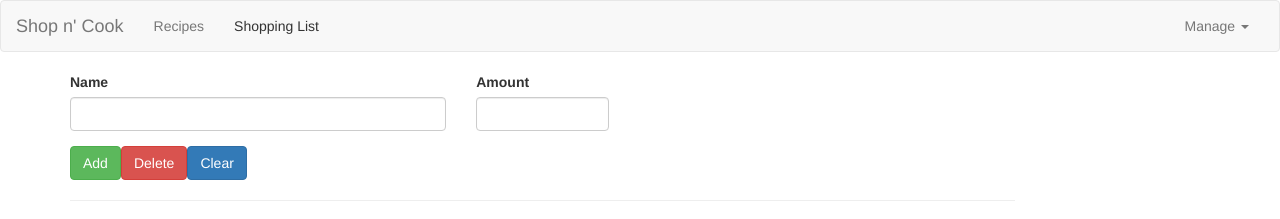
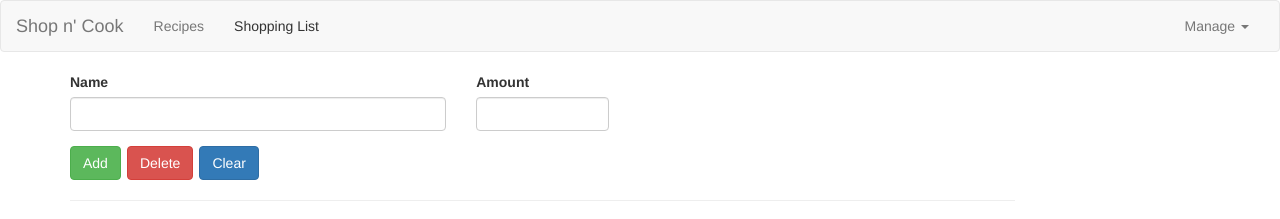
Before and after one commit to stavthal/shop-n-cook, an Angular app: page / in a window 1280 px wide. Both pictures are taken after a click on the link "Shopping List". Shown: the top 219 px of the page. Built offline with nearby package versions, Linux system fonts and the light colour scheme.

Commit message:
additions

```diff
--- a/src/app/app.component.html
+++ b/src/app/app.component.html
@@ -2,9 +2,9 @@
 <div class="container">
   <div class="row">
     <div class="col-md-12">
-      @if (loadedFeature === 'recipe') {
+      @if (loadedFeature === "recipe") {
         <app-recipes></app-recipes>
-      } @else if (loadedFeature === 'shopping-list') {
+      } @else if (loadedFeature === "shopping-list") {
         <app-shopping-list></app-shopping-list>
       }
     </div>
--- a/src/app/recipes/recipe-detail/recipe-detail.component.html
+++ b/src/app/recipes/recipe-detail/recipe-detail.component.html
@@ -1,6 +1,11 @@
 <div class="row">
   <div class="col-xs-12">
-    <img [src]="recipe.imagePath" [alt]="recipe.name" class="img-responsive"/>
+    <img
+      [src]="recipe.imagePath"
+      [alt]="recipe.name"
+      class="img-responsive"
+      height="300"
+    />
   </div>
 </div>
 <div class="row">
--- a/src/app/shopping-list/shopping-edit/shopping-edit.component.html
+++ b/src/app/shopping-list/shopping-edit/shopping-edit.component.html
@@ -4,18 +4,37 @@
       <div class="row">
         <div class="col-sm-5 form-group">
           <label for="name">Name</label>
-          <input type="text" id="name" class="form-control"/>
+          <input type="text" id="name" class="form-control" #nameInput />
         </div>
         <div class="col-sm-2 form-group">
           <label for="amount">Amount</label>
-          <input type="number" id="amount" class="form-control">
+          <input type="number" id="amount" class="form-control" #amountInput />
         </div>
       </div>
       <div class="row">
         <div class="col-xs-12">
-          <button class="btn btn-success" type="submit">Add</button>
-          <button class="btn btn-danger" type="button">Delete</button>
-          <button class="btn btn-primary" type="button">Clear</button>
+          <button
+            style="margin-right: 6px"
+            class="btn btn-success"
+            type="button"
+            (click)="onAddItem()"
+          >
+            Add
+          </button>
+          <button
+            style="margin-right: 6px"
+            class="btn btn-danger"
+            type="button"
+          >
+            Delete
+          </button>
+          <button
+            style="margin-right: 6px"
+            class="btn btn-primary"
+            type="button"
+          >
+            Clear
+          </button>
         </div>
       </div>
     </form>
--- a/src/app/shopping-list/shopping-edit/shopping-edit.component.ts
+++ b/src/app/shopping-list/shopping-edit/shopping-edit.component.ts
@@ -1,10 +1,34 @@
-import { Component } from '@angular/core';
+import {
+  Component,
+  ElementRef,
+  EventEmitter,
+  OnInit,
+  Output,
+  ViewChild,
+} from '@angular/core';
+import { Ingredient } from '../../shared/ingredient-model';
 
 @Component({
   selector: 'app-shopping-edit',
   templateUrl: './shopping-edit.component.html',
-  styleUrl: './shopping-edit.component.css'
+  styleUrl: './shopping-edit.component.css',
 })
-export class ShoppingEditComponent {
+export class ShoppingEditComponent implements OnInit {
+  @ViewChild('nameInput') nameInputRef: ElementRef; // getting access to the input element of #nameInput in the form
+  @ViewChild('amountInput') amountInputRef: ElementRef; // same for the input element of #amountInput
 
+  @Output() ingredientAdded = new EventEmitter<Ingredient>();
+
+  constructor() {}
+
+  ngOnInit() {}
+
+  onAddItem() {
+    const ingName = this.nameInputRef.nativeElement.value;
+    const ingAmount = this.amountInputRef.nativeElement.value;
+    const newIngredient = new Ingredient(ingName, ingAmount);
+
+    // Emit the new ingredient we just created
+    this.ingredientAdded.emit(newIngredient);
+  }
 }
--- a/src/app/shopping-list/shopping-list.component.html
+++ b/src/app/shopping-list/shopping-list.component.html
@@ -1,13 +1,16 @@
 <div class="row">
   <div class="col-xs-10">
-    <app-shopping-edit></app-shopping-edit>
-    <hr/>
+    <app-shopping-edit
+      (ingredientAdded)="onIngredientAdded($event)"
+    ></app-shopping-edit>
+    <hr />
     <ul class="list-group">
       <a
         class="list-group-item"
         style="cursor: pointer"
         *ngFor="let ingredient of ingredients"
-      >{{ ingredient.name }} ({{ ingredient.amount }})</a>
+        >{{ ingredient.name }} ({{ ingredient.amount }})</a
+      >
     </ul>
   </div>
 </div>
--- a/src/app/shopping-list/shopping-list.component.ts
+++ b/src/app/shopping-list/shopping-list.component.ts
@@ -20,4 +20,8 @@ export class ShoppingListComponent implements OnInit {
     this.ingredients.push(this.ingredient_1);
     this.ingredients.push(this.ingredient_2);
   }
+
+  onIngredientAdded(ingredient: Ingredient) {
+    this.ingredients.push(ingredient);
+  }
 }
```
